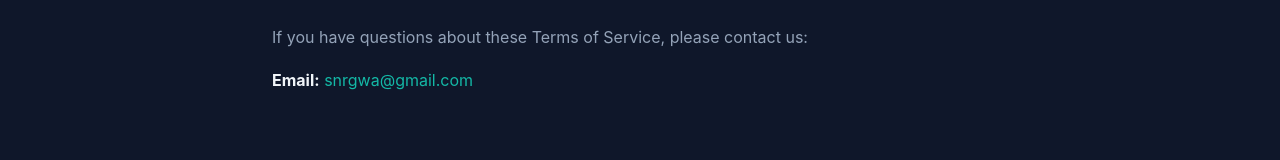
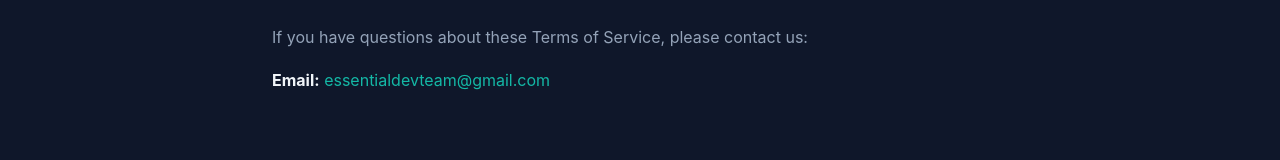
Before and after one commit to snrgwa-bot/medicabinet-website, a plain HTML site: page terms.html in a window 1280 px wide. Shown: the part 4355-4515 px from the top of the page. Drawn offline with Linux system fonts and the light colour scheme.

Commit message:
Standardize contact email to essentialdevteam@gmail.com

```diff
--- a/terms.html
+++ b/terms.html
@@ -147,7 +147,7 @@
 
       <h2>15. Contact Us</h2>
       <p>If you have questions about these Terms of Service, please contact us:</p>
-      <p><strong>Email:</strong> <a href="mailto:snrgwa@gmail.com">snrgwa@gmail.com</a></p>
+      <p><strong>Email:</strong> <a href="mailto:essentialdevteam@gmail.com">essentialdevteam@gmail.com</a></p>
     </div>
   </div>
 
@@ -180,7 +180,7 @@
           <h4>Help</h4>
           <ul>
             <li><a href="support.html">Support</a></li>
-            <li><a href="mailto:snrgwa@gmail.com">Contact Us</a></li>
+            <li><a href="mailto:essentialdevteam@gmail.com">Contact Us</a></li>
           </ul>
         </div>
       </div>
```
